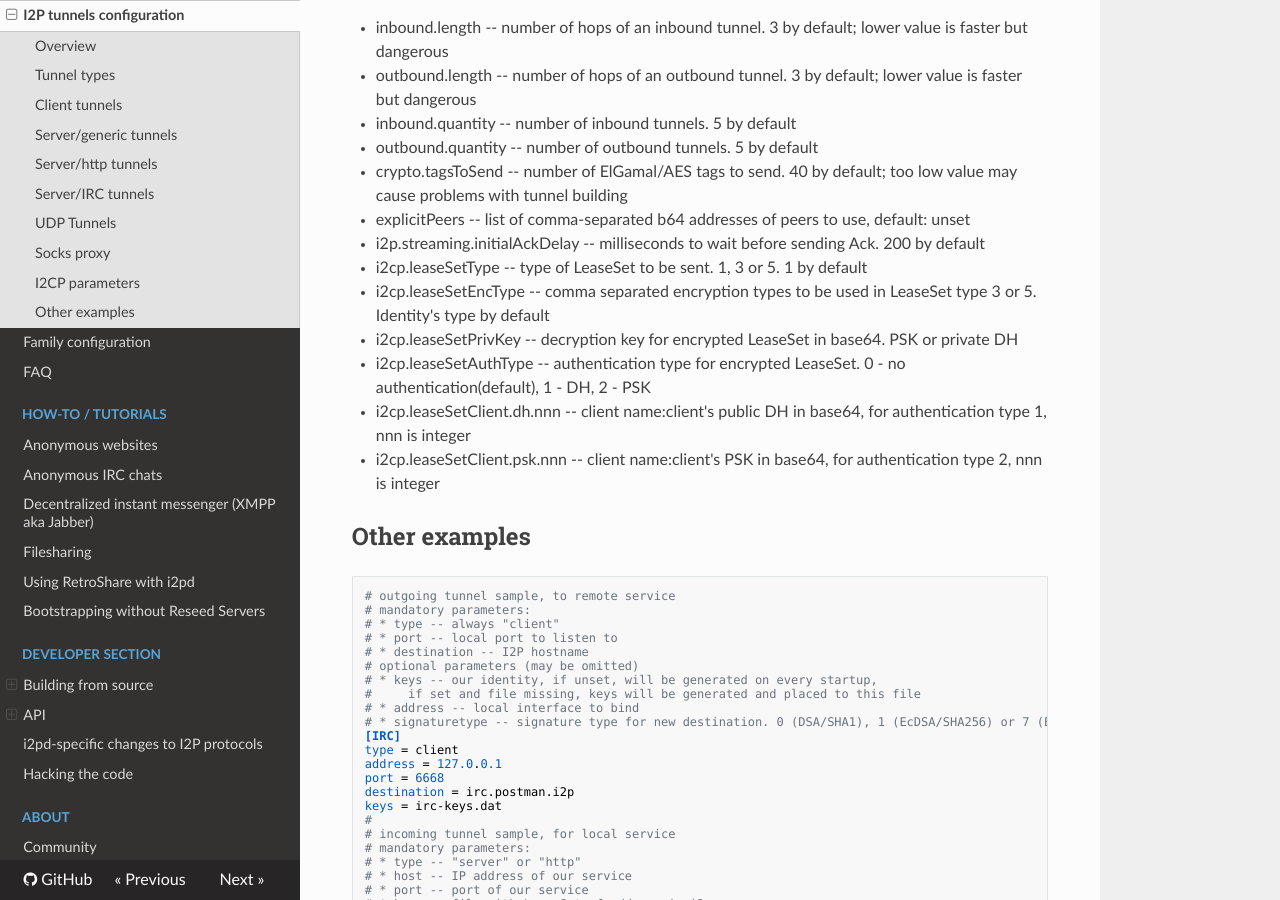
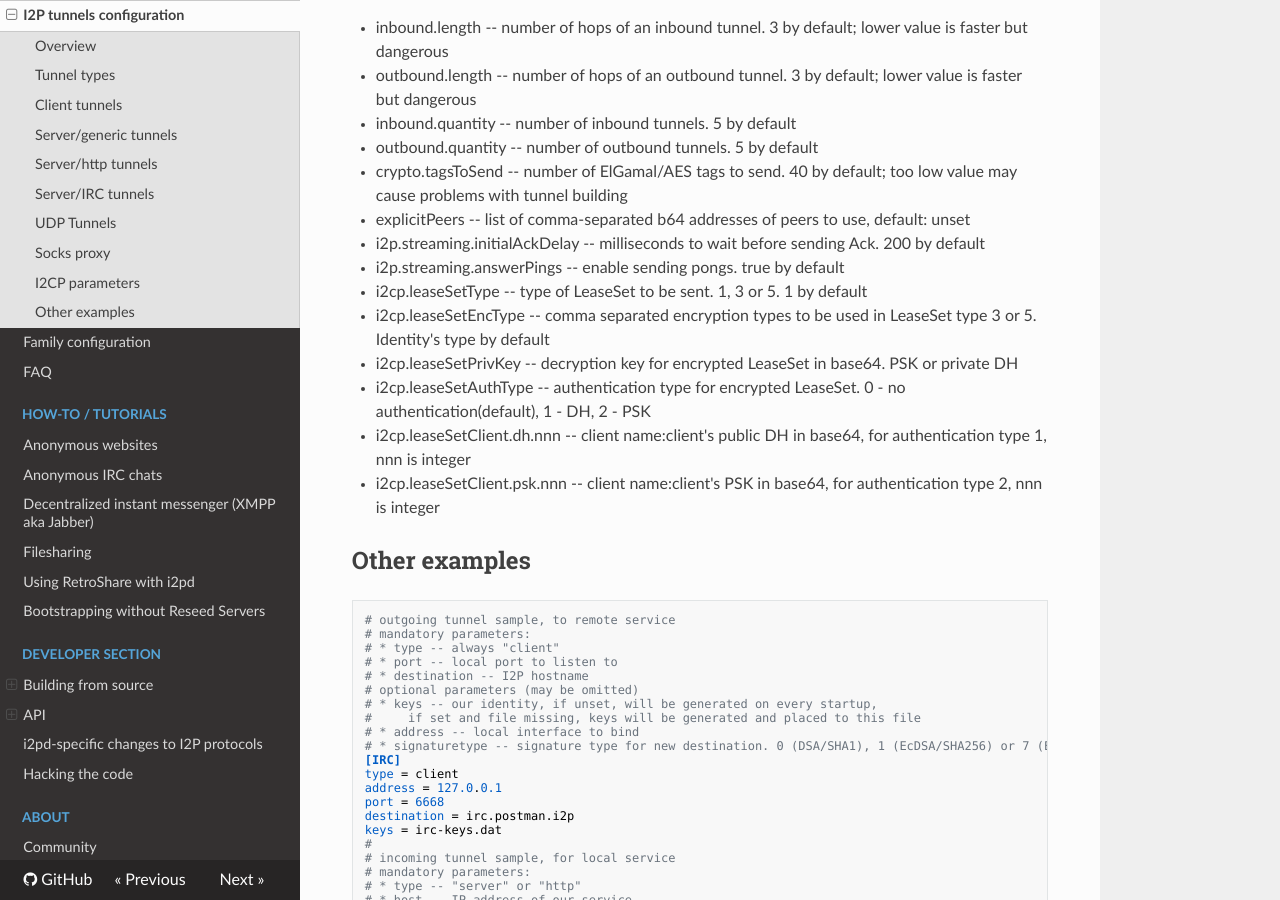
Before and after one commit to PurpleI2P/i2pd_docs_en, an MkDocs documentation site: the page built from docs/user-guide/tunnels.md, in a window 1280 px wide and 900 px high, scrolled down 3888 px. Built offline with MkDocs 1.6.1, drawn with Linux system fonts in a browser that asks for light colours; nearby versions of some CDN libraries; old or Windows-style settings are respelled for this version of MkDocs.

Commit message:
i2p.streaming.answerPings

```diff
--- a/docs/user-guide/tunnels.md
+++ b/docs/user-guide/tunnels.md
@@ -173,6 +173,7 @@ These I2CP parameter are common for all tunnel types and specify settings for a
 * crypto.tagsToSend -- number of ElGamal/AES tags to send. 40 by default; too low value may cause problems with tunnel building
 * explicitPeers     -- list of comma-separated b64 addresses of peers to use, default: unset
 * i2p.streaming.initialAckDelay -- milliseconds to wait before sending Ack. 200 by default
+* i2p.streaming.answerPings -- enable sending pongs. true by default
 * i2cp.leaseSetType -- type of LeaseSet to be sent. 1, 3 or 5. 1 by default
 * i2cp.leaseSetEncType -- comma separated encryption types to be used in LeaseSet type 3 or 5. Identity's type by default
 * i2cp.leaseSetPrivKey -- decryption key for encrypted LeaseSet in base64. PSK or private DH
```
